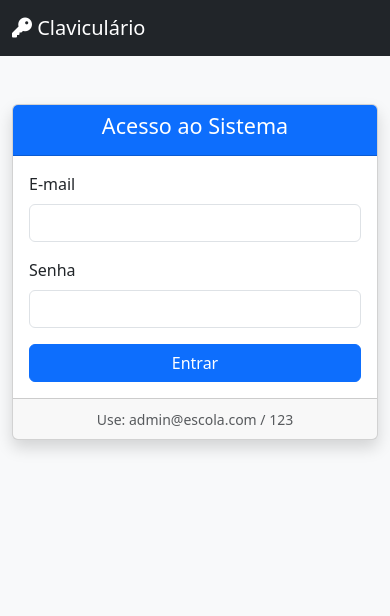
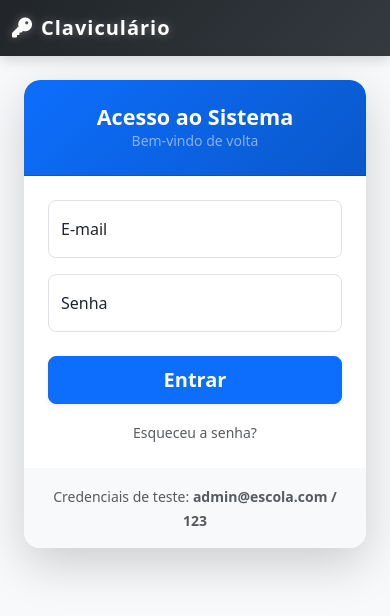
Before and after one commit to walexandre-dev/sistema-claviculario, a Flask app: page /login in a window 390 px wide. Shown: the top 616 px of the page. Run offline with Flask 3, Linux system fonts and the light colour scheme.

Commit message:
Ajustes na tela de login e melhorias de responsividade

```diff
--- a/templates/base.html
+++ b/templates/base.html
@@ -6,31 +6,89 @@
     <title>Sistema Claviculário</title>
     <link href="https://cdn.jsdelivr.net/npm/bootstrap@5.3.0/dist/css/bootstrap.min.css" rel="stylesheet">
     <link rel="stylesheet" href="https://cdnjs.cloudflare.com/ajax/libs/font-awesome/6.0.0/css/all.min.css">
+    <link rel="icon" type="image/x-icon" href="{{ url_for('static', filename='favicon.ico') }}">
+
+    <style>
+        /* --- Estilos Profissionais Personalizados --- */
+
+        /* Navbar com sombra suave e gradiente sutil */
+        .navbar-custom {
+            background: linear-gradient(135deg, #212529 0%, #343a40 100%);
+            box-shadow: 0 4px 12px rgba(0,0,0,0.15);
+        }
+
+        /* Classe base para os botões do menu */
+        .btn-pro {
+            transition: all 0.3s ease-in-out;
+            font-weight: 600; /* Fonte um pouco mais grossa */
+            letter-spacing: 0.5px; /* Espaçamento leve entre letras */
+            border-radius: 6px; /* Bordas levemente arredondadas */
+            position: relative;
+            overflow: hidden;
+            border: 1px solid transparent; /* Garante alinhamento */
+        }
+
+        /* Efeito para botões Outline (Transparente/Branco) - Ex: Sair, Novo Usuário */
+        .btn-pro-outline {
+            border-color: rgba(255,255,255,0.6);
+            color: #fff;
+        }
+
+        .btn-pro-outline:hover {
+            background-color: rgba(255, 255, 255, 0.1);
+            border-color: #fff;
+            color: #fff;
+            /* Luz Branca Suave */
+            box-shadow: 0 0 15px rgba(255, 255, 255, 0.5);
+            transform: translateY(-2px); /* Flutua levemente */
+        }
+
+        /* Efeito para botões de Ação (Verde/Sucesso) - Ex: Nova Chave */
+        .btn-pro-success {
+            background-color: #198754;
+            color: white;
+            border: none;
+        }
+
+        .btn-pro-success:hover {
+            background-color: #157347; /* Verde levemente mais escuro */
+            /* Luz Verde Intensa */
+            box-shadow: 0 0 20px rgba(25, 135, 84, 0.6), 0 0 40px rgba(25, 135, 84, 0.3);
+            transform: translateY(-2px);
+        }
+
+        /* Ajuste fino na marca */
+        .navbar-brand {
+            font-weight: 700;
+            letter-spacing: 1px;
+            text-shadow: 0 0 10px rgba(255,255,255,0.3);
+        }
+    </style>
 </head>
 <body class="bg-light">
 
-    <nav class="navbar navbar-expand-lg navbar-dark bg-dark mb-4">
+    <nav class="navbar navbar-expand-lg navbar-dark navbar-custom mb-4">
         <div class="container">
-            <a class="navbar-brand" href="{{ url_for('index') }}"><i class="fas fa-key"></i> Claviculário</a>
+            <a class="navbar-brand" href="{{ url_for('index') }}"><i class="fas fa-key me-2"></i>Claviculário</a>
 
             <div class="d-flex align-items-center">
                 {% if current_user.is_authenticated %}
-                    <span class="navbar-text text-white me-3 d-none d-md-block">
+                    <span class="navbar-text text-white me-3 d-none d-md-block opacity-75">
                         Olá, <strong>{{ current_user.nome }}</strong>
                     </span>
 
                     {% if current_user.tipo == 'Admin' %}
-                        <div class="btn-group me-3">
-                            <a href="{{ url_for('novo_usuario') }}" class="btn btn-sm btn-outline-light" title="Novo Usuário">
-                                <i class="fas fa-user-plus"></i> <span class="d-none d-md-inline">Usuário</span>
+                        <div class="btn-group me-3 gap-2"> <a href="{{ url_for('novo_usuario') }}" class="btn btn-sm btn-pro btn-pro-outline" title="Novo Usuário">
+                                <i class="fas fa-user-plus"></i> <span class="d-none d-md-inline ms-1">Usuário</span>
                             </a>
-                            <a href="{{ url_for('nova_chave') }}" class="btn btn-sm btn-success" title="Nova Chave">
-                                <i class="fas fa-plus"></i> <span class="d-none d-md-inline">Chave</span>
+
+                            <a href="{{ url_for('nova_chave') }}" class="btn btn-sm btn-pro btn-pro-success" title="Nova Chave">
+                                <i class="fas fa-plus"></i> <span class="d-none d-md-inline ms-1">Chave</span>
                             </a>
                         </div>
                     {% endif %}
 
-                    <a href="{{ url_for('logout') }}" class="btn btn-outline-light btn-sm">Sair</a>
+                    <a href="{{ url_for('logout') }}" class="btn btn-sm btn-pro btn-pro-outline">Sair</a>
                 {% endif %}
             </div>
 
@@ -42,7 +100,7 @@
         {% with messages = get_flashed_messages(with_categories=true) %}
             {% if messages %}
                 {% for category, message in messages %}
-                    <div class="alert alert-{{ category }}">{{ message }}</div>
+                    <div class="alert alert-{{ category }} shadow-sm border-0 rounded-3">{{ message }}</div>
                 {% endfor %}
             {% endif %}
         {% endwith %}
--- a/templates/login.html
+++ b/templates/login.html
@@ -1,31 +1,89 @@
 {% extends "base.html" %}
 
 {% block content %}
-<div class="row justify-content-center mt-5">
-    <div class="col-md-4">
-        <div class="card shadow">
-            <div class="card-header bg-primary text-white text-center">
-                <h4>Acesso ao Sistema</h4>
+
+<style>
+    /* Fundo suave para destacar o card branco */
+    body {
+        background-color: #f4f6f9;
+    }
+
+    /* Animação suave no foco do input */
+    .form-control:focus {
+        border-color: #0d6efd;
+        box-shadow: 0 0 0 0.25rem rgba(13, 110, 253, 0.15);
+    }
+
+    /* Cabeçalho com gradiente moderno */
+    .login-header {
+        background: linear-gradient(135deg, #0d6efd 0%, #0a58ca 100%);
+        border-top-left-radius: 1rem !important;
+        border-top-right-radius: 1rem !important;
+    }
+
+    /* --- NOVO: Efeito de Iluminação no Botão --- */
+    .btn-glow {
+        /* Adiciona uma transição suave para o efeito */
+        transition: all 0.3s ease-in-out;
+    }
+
+    .btn-glow:hover {
+        /* Cria o efeito de "luz".
+           Os parâmetros são: deslocamento-x, deslocamento-y, desfoque, expansão, cor.
+           Usamos uma cor azul semi-transparente para parecer luz.
+        */
+        box-shadow: 0 0 20px 5px rgba(13, 110, 253, 0.75) !important;
+        /* Opcional: aumenta ligeiramente o botão para dar mais ênfase */
+        transform: translateY(-2px);
+    }
+</style>
+
+<div class="container">
+    <div class="row justify-content-center align-items-center min-vh-90">
+        <div class="col-12 col-sm-10 col-md-8 col-lg-5 col-xl-4">
+
+            <div class="card border-0 shadow-lg rounded-4 overflow-hidden">
+
+                <div class="card-header login-header text-white text-center py-4">
+                    <h4 class="mb-0 fw-bold">Acesso ao Sistema</h4>
+                    <p class="mb-0 small text-white-50">Bem-vindo de volta</p>
                 </div>
-            <div class="card-body">
+
+                <div class="card-body p-4 p-md-5">
                     <form method="POST">
-                    <div class="mb-3">
-                        <label for="email" class="form-label">E-mail</label>
-                        <input type="email" class="form-control" name="email" required>
+                        {% if csrf_token %}
+                            <input type="hidden" name="csrf_token" value="{{ csrf_token }}"/>
+                        {% endif %}
+
+                        <div class="form-floating mb-3">
+                            <input type="email" class="form-control rounded-3" id="email" name="email" placeholder="nome@exemplo.com" required>
+                            <label for="email">E-mail</label>
                         </div>
-                    <div class="mb-3">
-                        <label for="senha" class="form-label">Senha</label>
-                        <input type="password" class="form-control" name="senha" required>
+
+                        <div class="form-floating mb-4">
+                            <input type="password" class="form-control rounded-3" id="senha" name="senha" placeholder="Senha" required>
+                            <label for="senha">Senha</label>
                         </div>
-                    <div class="d-grid">
-                        <button type="submit" class="btn btn-primary">Entrar</button>
+
+                        <div class="d-grid gap-2">
+                            <button type="submit" class="btn btn-primary btn-lg rounded-3 fw-semibold shadow-sm btn-glow">
+                                Entrar
+                            </button>
+                        </div>
+
+                        <div class="text-center mt-3">
+                            <a href="#" class="text-decoration-none small text-muted">Esqueceu a senha?</a>
                         </div>
                     </form>
                 </div>
-            <div class="card-footer text-muted text-center text-small">
-                <small>Use: admin@escola.com / 123</small>
+
+                <div class="card-footer bg-light text-center py-3 border-0">
+                    <small class="text-muted">Credenciais de teste: <strong>admin@escola.com / 123</strong></small>
+                </div>
+            </div>
+
         </div>
     </div>
 </div>
-</div>
+
 {% endblock %}
```
Lines whose indentation alone changed are shown as unchanged.
